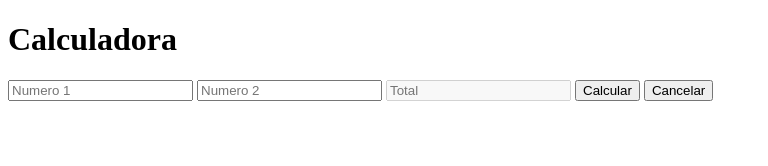
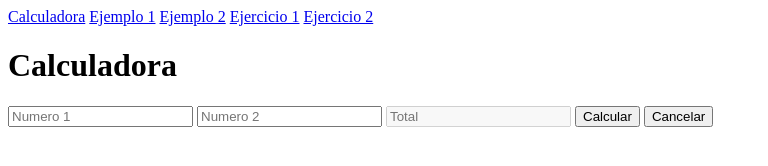
Before and after one commit to DarwinAgr/PracticaJS, a plain HTML site: page index.html in a window 1280 px wide. Shown: the whole page, without its empty margins (0-768 px from the left). Drawn offline with Linux system fonts and the light colour scheme.

Commit message:
navegación entre paginas

```diff
--- a/index.html
+++ b/index.html
@@ -6,7 +6,16 @@
     <title>Calculadora</title>
 </head>
 <body>
+    <header>
+        <a href="index.html">Calculadora</a>
+        <a href="ejemplo1.html">Ejemplo 1</a>
+        <a href="ejemplo2.html">Ejemplo 2</a>
+        <a href="ejercicio1.html">Ejercicio 1</a>
+        <a href="ejercicio2.html">Ejercicio 2</a>
+    </header>
+
     <h1>Calculadora</h1>
+
     <form>
         <input type="text" id="txtNum1" placeholder="Numero 1" />
         <input type="text" id="txtNum2" placeholder="Numero 2" />
@@ -19,5 +28,6 @@
     <script src="js/index.js">
 
     </script>
+
 </body>
 </html>
```
Also changed, not shown: ejemplo1.html (+8 -0 lines), ejemplo2.html (+8 -0 lines), ejercicio1.html (+8 -0 lines), ejercicio2.html (+8 -0 lines).
